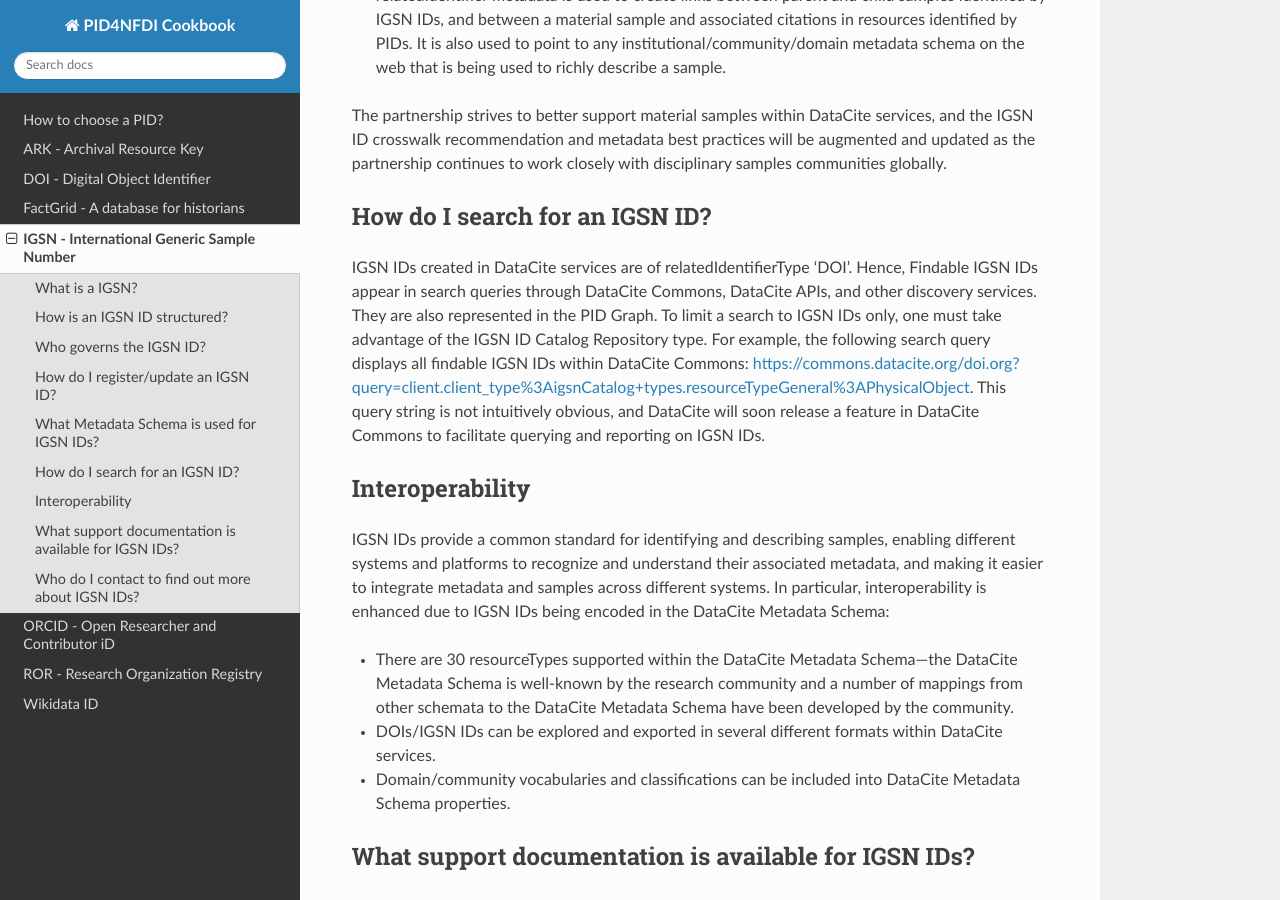
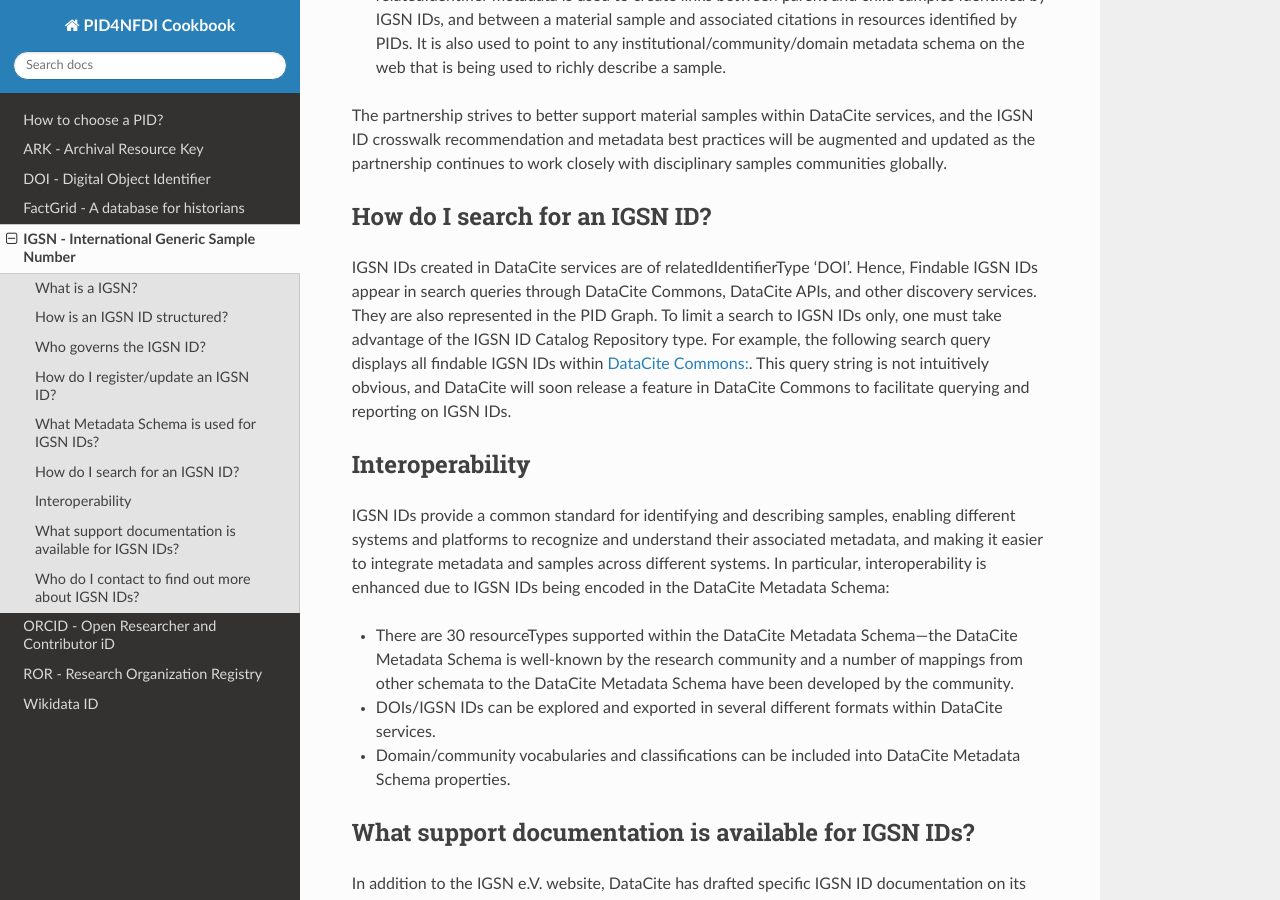
Before and after one commit to stephw-tib/pid4nfdi-training, a Sphinx documentation site: the page built from docs/source/igsn.rst, in a window 1280 px wide and 900 px high, scrolled down 1584 px. Built offline with Sphinx 7.4.7 and the Read the Docs theme 3.1.0, drawn with Linux system fonts in a browser that asks for light colours; pages that are not in the unit, such as notebooks, are missing from menus.

Commit message:
Update igsn.rst
Signed-off-by: kahlertt <166626523+kahlertt@users.noreply.github.com>

```diff
--- a/docs/source/igsn.rst
+++ b/docs/source/igsn.rst
@@ -43,7 +43,7 @@
 How do I search for an IGSN ID?
 -------------------------------
 
-IGSN IDs created in DataCite services are of relatedIdentifierType ‘DOI’. Hence, Findable IGSN IDs appear in search queries through DataCite Commons, DataCite APIs, and other discovery services. They are also represented in the PID Graph. To limit a search to IGSN IDs only, one must take advantage of the IGSN ID Catalog Repository type. For example, the following search query displays all findable IGSN IDs within DataCite Commons: https://commons.datacite.org/doi.org?query=client.client_type%3AigsnCatalog+types.resourceTypeGeneral%3APhysicalObject. This query string is not intuitively obvious, and DataCite will soon release a feature in DataCite Commons to facilitate querying and reporting on IGSN IDs.
+IGSN IDs created in DataCite services are of relatedIdentifierType ‘DOI’. Hence, Findable IGSN IDs appear in search queries through DataCite Commons, DataCite APIs, and other discovery services. They are also represented in the PID Graph. To limit a search to IGSN IDs only, one must take advantage of the IGSN ID Catalog Repository type. For example, the following search query displays all findable IGSN IDs within `DataCite Commons: <https://commons.datacite.org/doi.org?query=client.client_type%3AigsnCatalog+types.resourceTypeGeneral%3APhysicalObject>`_. This query string is not intuitively obvious, and DataCite will soon release a feature in DataCite Commons to facilitate querying and reporting on IGSN IDs.
 
 Interoperability
 ----------------
```
